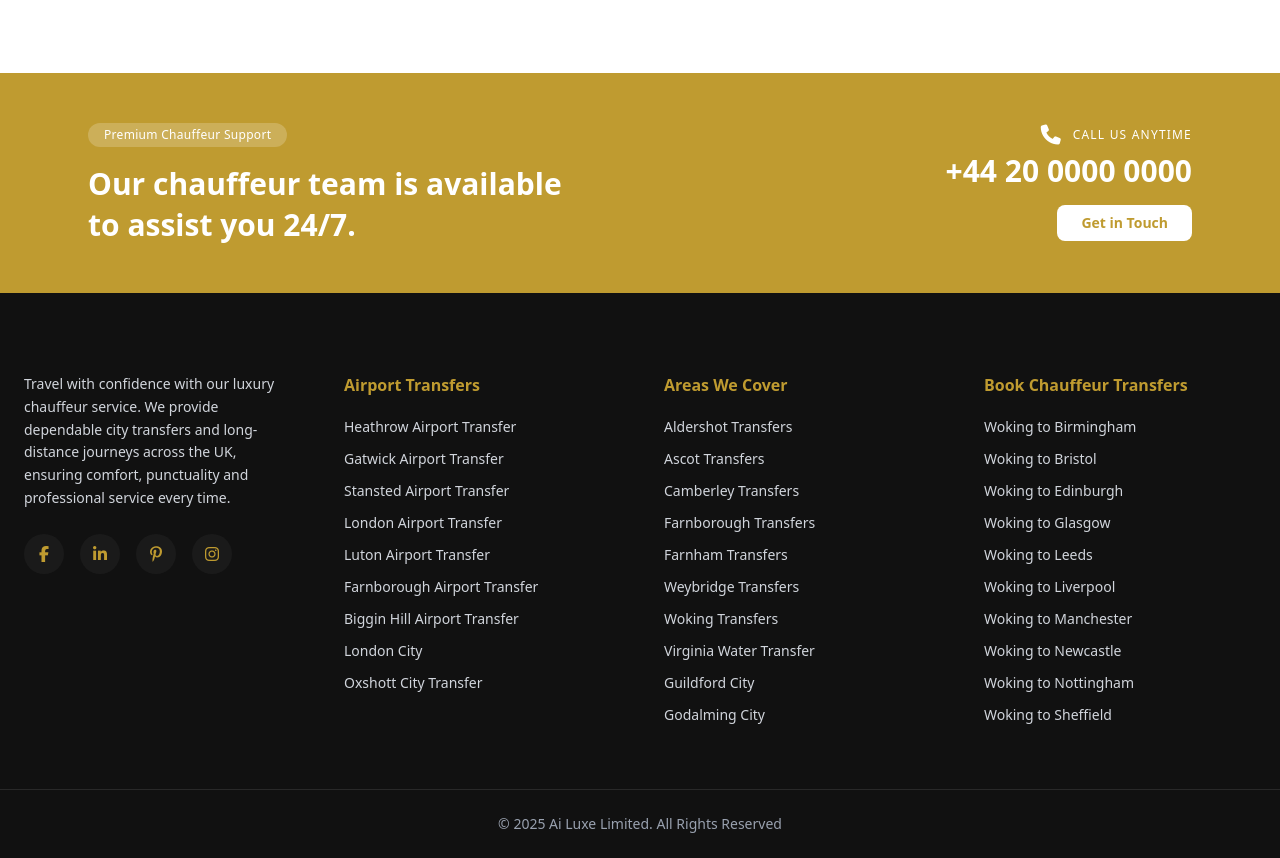
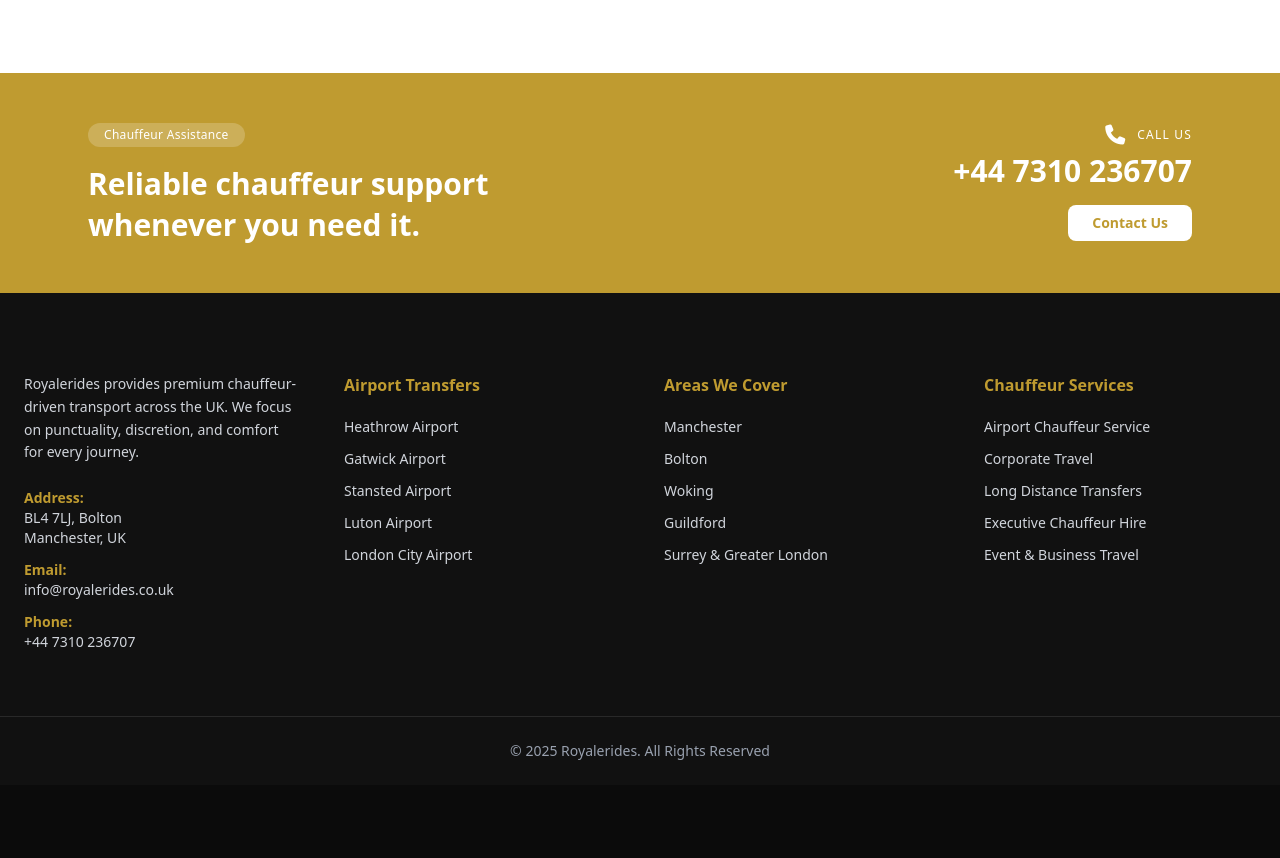
Before and after one commit to Hamzafarooq787/car-rental-app, a Next.js app: page / in a window 1280 px wide. Shown: the part 2760-3618 px from the top of the page. After the commit the page ends 3545 px from the top, so only its background shows below. Built offline with nearby package versions, Linux system fonts and the light colour scheme.

Commit message:
Update global styles and refine footer content

```diff
--- a/app/globals.css
+++ b/app/globals.css
@@ -22,7 +22,7 @@
 }
 
 .animate-marquee-linear {
-  animation: marquee-linear 3s linear infinite;
+  animation: marquee-linear 13s linear infinite;
 }
 
 .animate-fleet-left {
--- a/components/Footer.tsx
+++ b/components/Footer.tsx
@@ -3,17 +3,17 @@
 export default function Footer() {
   return (
     <>
-      {/* CTA SECTION (NO CHANGE) */}
+      {/* CTA SECTION */}
       <section className="bg-[#BF9B30] py-12">
         <div className="max-w-6xl mx-auto px-6 grid grid-cols-1 md:grid-cols-2 items-center gap-8">
           <div>
             <span className="inline-block bg-white/20 text-white text-xs px-4 py-1 rounded-full mb-4 tracking-wide">
-              Premium Chauffeur Support
+              Chauffeur Assistance
             </span>
 
             <h2 className="text-white text-2xl md:text-3xl font-bold leading-snug">
-              Our chauffeur team is available <br />
-              to assist you 24/7.
+              Reliable chauffeur support <br />
+              whenever you need it.
             </h2>
           </div>
 
@@ -21,19 +21,19 @@
             <div className="flex md:justify-end items-center gap-3 mb-2">
               <i className="fa-solid fa-phone text-white text-xl" />
               <span className="text-white uppercase tracking-widest text-xs">
-                Call Us Anytime
+                Call Us
               </span>
             </div>
 
             <div className="text-white text-3xl font-bold mb-4">
-              +44 20 0000 0000
+              +44 7310 236707
             </div>
 
             <a
               href="/contact"
               className="inline-block bg-white text-[#BF9B30] px-6 py-2 rounded-md text-sm font-semibold hover:bg-gray-100 transition"
             >
-              Get in Touch
+              Contact Us
             </a>
           </div>
         </div>
@@ -46,24 +46,26 @@
           {/* ABOUT */}
           <div>
             <p className="text-sm leading-relaxed mb-6">
-              Travel with confidence with our luxury chauffeur service. We provide
-              dependable city transfers and long-distance journeys across the UK,
-              ensuring comfort, punctuality and professional service every time.
+              Royalerides provides premium chauffeur-driven transport across the UK.
+              We focus on punctuality, discretion, and comfort for every journey.
             </p>
 
-            {/* SOCIAL */}
-            <div className="flex gap-4">
-              {["facebook-f", "linkedin-in", "pinterest-p", "instagram"].map(
-                (icon) => (
-                  <a
-                    key={icon}
-                    href="#"
-                    className="w-10 h-10 rounded-full bg-[#1a1a1a] flex items-center justify-center text-[#BF9B30] hover:bg-[#222] transition"
-                  >
-                    <i className={`fa-brands fa-${icon}`} />
-                  </a>
-                )
-              )}
+            <div className="space-y-3 text-sm">
+              <p>
+                <strong className="text-[#BF9B30]">Address:</strong><br />
+                BL4 7LJ, Bolton<br />
+                Manchester, UK
+              </p>
+
+              <p>
+                <strong className="text-[#BF9B30]">Email:</strong><br />
+                info@royalerides.co.uk
+              </p>
+
+              <p>
+                <strong className="text-[#BF9B30]">Phone:</strong><br />
+                +44 7310 236707
+              </p>
             </div>
           </div>
 
@@ -73,15 +75,11 @@
               Airport Transfers
             </h4>
             <ul className="space-y-3 text-sm">
-              <li>Heathrow Airport Transfer</li>
-              <li>Gatwick Airport Transfer</li>
-              <li>Stansted Airport Transfer</li>
-              <li>London Airport Transfer</li>
-              <li>Luton Airport Transfer</li>
-              <li>Farnborough Airport Transfer</li>
-              <li>Biggin Hill Airport Transfer</li>
-              <li>London City</li>
-              <li>Oxshott City Transfer</li>
+              <li>Heathrow Airport</li>
+              <li>Gatwick Airport</li>
+              <li>Stansted Airport</li>
+              <li>Luton Airport</li>
+              <li>London City Airport</li>
             </ul>
           </div>
 
@@ -91,35 +89,25 @@
               Areas We Cover
             </h4>
             <ul className="space-y-3 text-sm">
-              <li>Aldershot Transfers</li>
-              <li>Ascot Transfers</li>
-              <li>Camberley Transfers</li>
-              <li>Farnborough Transfers</li>
-              <li>Farnham Transfers</li>
-              <li>Weybridge Transfers</li>
-              <li>Woking Transfers</li>
-              <li>Virginia Water Transfer</li>
-              <li>Guildford City</li>
-              <li>Godalming City</li>
+              <li>Manchester</li>
+              <li>Bolton</li>
+              <li>Woking</li>
+              <li>Guildford</li>
+              <li>Surrey & Greater London</li>
             </ul>
           </div>
 
-          {/* BOOK TRANSFERS */}
+          {/* SERVICES */}
           <div>
             <h4 className="text-[#BF9B30] font-semibold mb-5">
-              Book Chauffeur Transfers
+              Chauffeur Services
             </h4>
             <ul className="space-y-3 text-sm">
-              <li>Woking to Birmingham</li>
-              <li>Woking to Bristol</li>
-              <li>Woking to Edinburgh</li>
-              <li>Woking to Glasgow</li>
-              <li>Woking to Leeds</li>
-              <li>Woking to Liverpool</li>
-              <li>Woking to Manchester</li>
-              <li>Woking to Newcastle</li>
-              <li>Woking to Nottingham</li>
-              <li>Woking to Sheffield</li>
+              <li>Airport Chauffeur Service</li>
+              <li>Corporate Travel</li>
+              <li>Long Distance Transfers</li>
+              <li>Executive Chauffeur Hire</li>
+              <li>Event & Business Travel</li>
             </ul>
           </div>
         </div>
@@ -127,7 +115,7 @@
         {/* BOTTOM BAR */}
         <div className="border-t border-white/10 py-6">
           <div className="max-w-7xl mx-auto px-6 text-center text-sm text-gray-400">
-            © {new Date().getFullYear()} Ai Luxe Limited. All Rights Reserved
+            © {new Date().getFullYear()} Royalerides. All Rights Reserved
           </div>
         </div>
       </footer>
```
